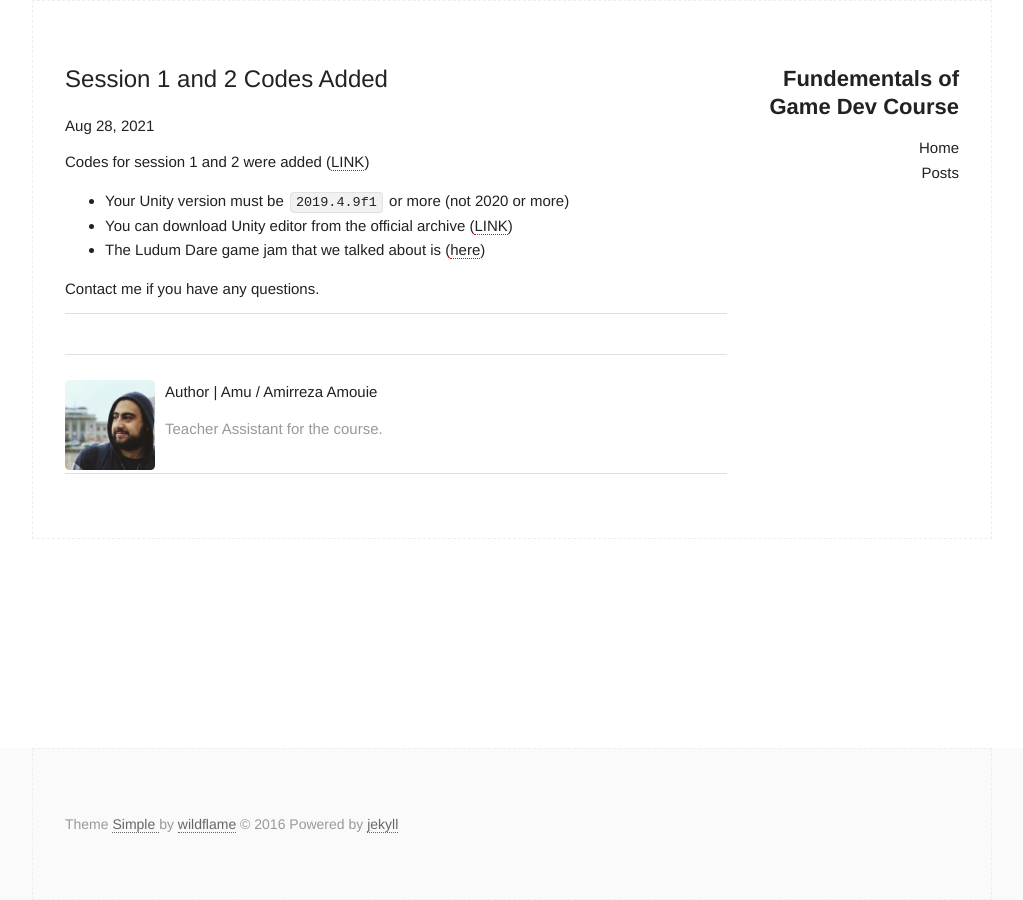
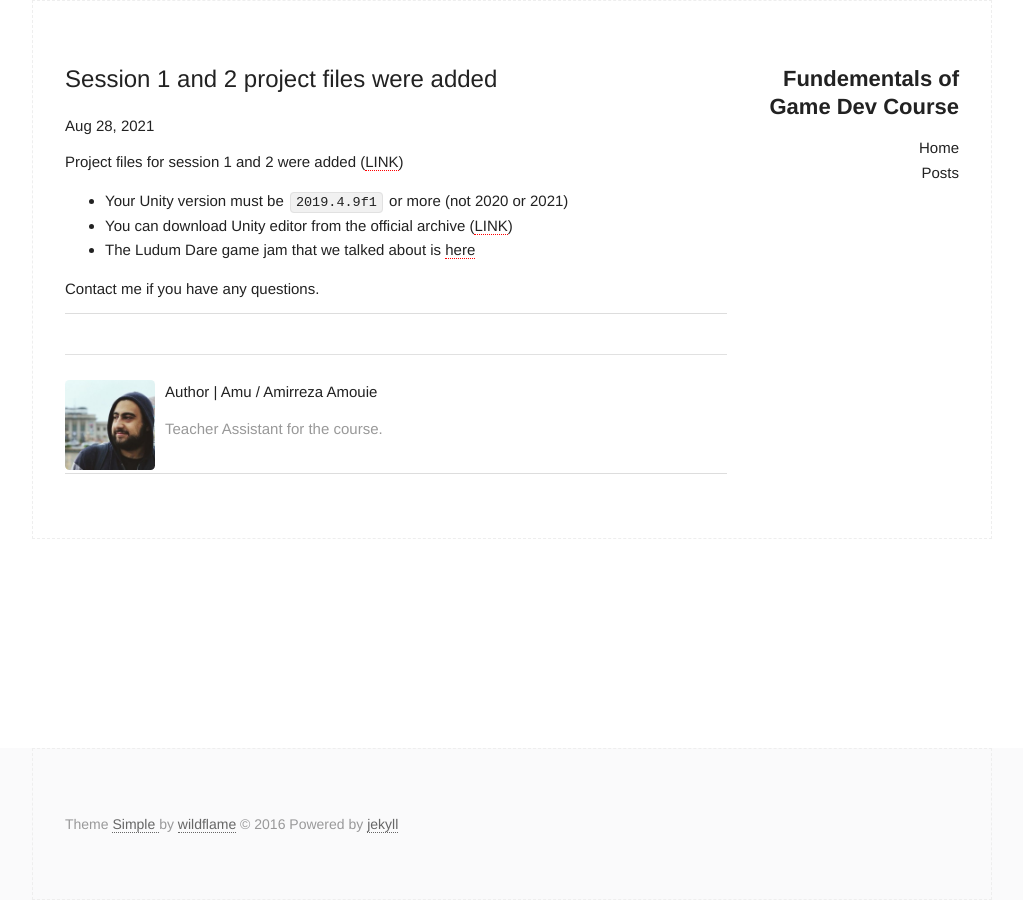
Before and after one commit to mr-zare/game-course-fall-2021, a Jekyll site: the page built from docs/_posts/2021-08-28-update.md, in a window 1280 px wide. Shown: the whole page, without its empty margins (128-1151 px from the left). Built offline with Jekyll 4.4.1, drawn with Linux system fonts in a browser that asks for light colours.

Commit message:
edit post

```diff
--- a/docs/_posts/2021-08-28-update.md
+++ b/docs/_posts/2021-08-28-update.md
@@ -1,14 +1,14 @@
 ---
 layout: post
-title:  Session 1 and 2 Codes Added
+title:  Session 1 and 2 project files were added
 category: update
 description:
 ---
 
-Codes for session 1 and 2 were added ([LINK](https://github.com/amuuu/game-course-fall-2021/tree/main/prototype-one--2d-puzzle-game))
+Project files for session 1 and 2 were added ([LINK](https://github.com/amuuu/game-course-fall-2021/tree/main/prototype-one--2d-puzzle-game))
 
-- Your Unity version must be `2019.4.9f1` or more (not 2020 or more)
+- Your Unity version must be `2019.4.9f1` or more (not 2020 or 2021)
 - You can download Unity editor from the official archive ([LINK](https://unity3d.com/get-unity/download/archive))
-- The Ludum Dare game jam that we talked about is ([here](https://ldjam.com/))
+- The Ludum Dare game jam that we talked about is [here](https://ldjam.com/)
 
 Contact me if you have any questions.
```
